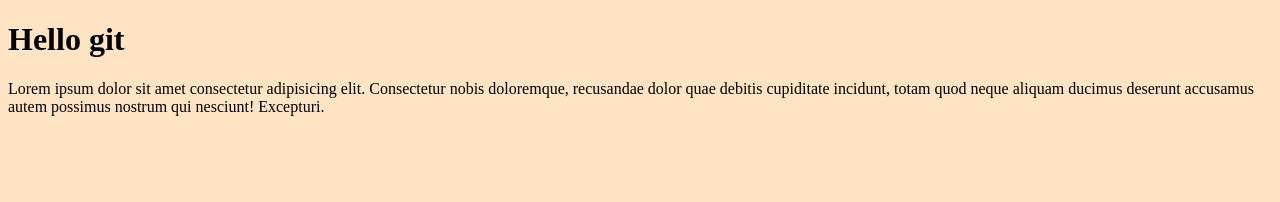
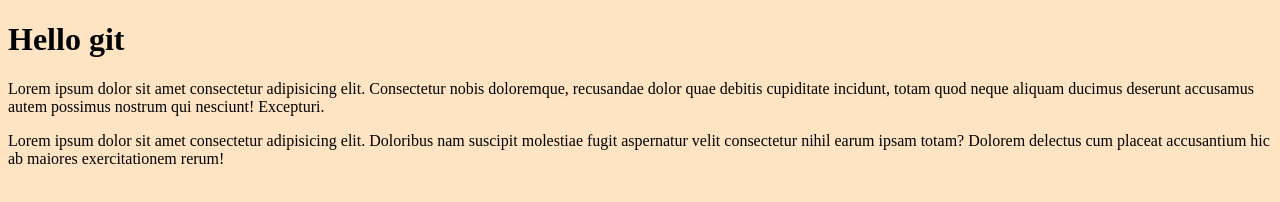
Before and after one commit to justinembawomye/mygitproject, a plain HTML site: page index.html in a window 1280 px wide. Drawn offline with Linux system fonts and the light colour scheme.

Commit message:
add a second paragraph

```diff
--- a/index.html
+++ b/index.html
@@ -10,5 +10,6 @@
 <body>
     <h1>Hello git</h1>
     <p>Lorem ipsum dolor sit amet consectetur adipisicing elit. Consectetur nobis doloremque, recusandae dolor quae debitis cupiditate incidunt, totam quod neque aliquam ducimus deserunt accusamus autem possimus nostrum qui nesciunt! Excepturi.</p>
+    <p>Lorem ipsum dolor sit amet consectetur adipisicing elit. Doloribus nam suscipit molestiae fugit aspernatur velit consectetur nihil earum ipsam totam? Dolorem delectus cum placeat accusantium hic ab maiores exercitationem rerum!</p>
 </body>
 </html>
```
